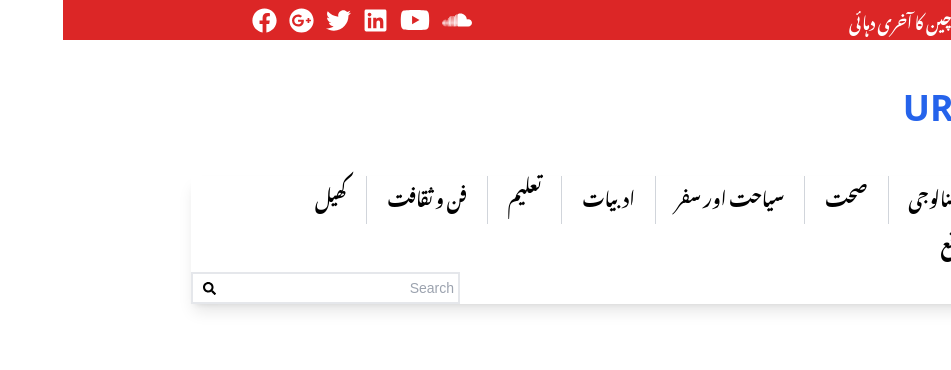
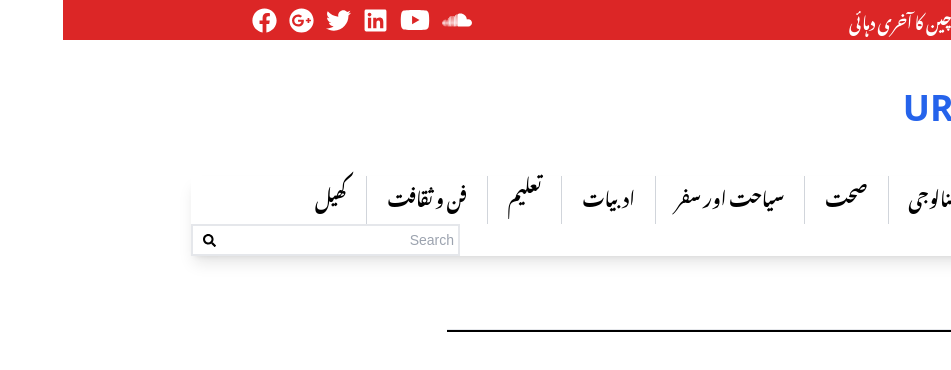
Before and after one commit to mrx7355608/newsclient, a React (Vite) app: page / in a window 1280 px wide. Shown: the top 370 px of the page, without its empty margins (329-1280 px from the left). Built offline with nearby package versions, Linux system fonts and the light colour scheme; a web font is replaced by a local one.

Commit message:
added a component for news topics

```diff
--- a/src/App.jsx
+++ b/src/App.jsx
@@ -2,12 +2,13 @@ import React from "react";
 import Headline from "./Components/Headline";
 import Logo from "./Components/Logo";
 import Categories from "./Components/Categories";
+import NewsTopic from "./Components/NewsTopic";
 
 function App() {
     return (
         <React.Fragment>
             <Headline />
-            <div
+            <section
                 className="mx-auto"
                 style={{
                     width: "80%",
@@ -15,7 +16,13 @@ function App() {
             >
                 <Logo />
                 <Categories />
-            </div>
+                <section className="flex gap-4 items-start w-full my-8">
+                    <div className="w-3/4">
+                        <NewsTopic />
+                    </div>
+                    <div></div>
+                </section>
+            </section>
         </React.Fragment>
     );
 }
--- a/src/Components/Categories.jsx
+++ b/src/Components/Categories.jsx
@@ -4,35 +4,29 @@ export default function Categories() {
     return (
         <div className="w-full shadow-lg bg-white">
             <div className="flex flex-wrap ">
-                <div className="border-gray-300 border-r-[1px] w-max h-12 flex items-center px-5 py-3">
+                <div className="border-gray-300 border-r-[1px] w-max h-12 flex items-center px-5 py-3 cursor-pointer hover:bg-gray-100">
                     <p className="text-lg pb-2">تاریخی مضمونات</p>
                 </div>
-                <div className="border-gray-300 border-r-[1px] w-max h-12 flex items-center px-5 py-3">
+                <div className="border-gray-300 border-r-[1px] w-max h-12 flex items-center px-5 py-3 cursor-pointer hover:bg-gray-100">
                     <p className="text-lg pb-2">سائنس اور ٹیکنالوجی</p>
                 </div>
-                <div className="border-gray-300 border-r-[1px] w-max h-12 flex items-center px-5 py-3">
+                <div className="border-gray-300 border-r-[1px] w-max h-12 flex items-center px-5 py-3 cursor-pointer hover:bg-gray-100">
                     <p className="text-lg pb-2">صحت</p>
                 </div>
-                <div className="border-gray-300 border-r-[1px] w-max h-12 flex items-center px-5 py-3">
+                <div className="border-gray-300 border-r-[1px] w-max h-12 flex items-center px-5 py-3 cursor-pointer hover:bg-gray-100">
                     <p className="text-lg pb-2">سیاحت اور سفر</p>
                 </div>
-                <div className="border-gray-300 border-r-[1px] w-max h-12 flex items-center px-5 py-3">
+                <div className="border-gray-300 border-r-[1px] w-max h-12 flex items-center px-5 py-3 cursor-pointer hover:bg-gray-100">
                     <p className="text-lg pb-2">ادبیات</p>
                 </div>
-                <div className="border-gray-300 border-r-[1px] w-max h-12 flex items-center px-5 py-3">
+                <div className="border-gray-300 border-r-[1px] w-max h-12 flex items-center px-5 py-3 cursor-pointer hover:bg-gray-100">
                     <p className="text-lg pb-2">تعلیم</p>
                 </div>
-                <div className="border-gray-300 border-r-[1px] w-max h-12 flex items-center px-5 py-3">
+                <div className="border-gray-300 border-r-[1px] w-max h-12 flex items-center px-5 py-3 cursor-pointer hover:bg-gray-100">
                     <p className="text-lg pb-2">فن و ثقافت</p>
                 </div>
-                <div className="border-gray-300 border-r-[1px] w-max h-12 flex items-center px-5 py-3">
+                <div className="border-gray-300 border-r-[1px] w-max h-12 flex items-center px-5 py-3 cursor-pointer hover:bg-gray-100">
                     <p className="text-lg pb-2">کھیل</p>
-                </div>
-                <div className="border-gray-300 border-r-[1px] w-max h-12 flex items-center px-5 py-3">
-                    <p className="text-lg pb-2">معاشرتی مسائل</p>
-                </div>
-                <div className="border-gray-300 border-r-[1px] w-max h-12 flex items-center px-5 py-3 cursor-pointer hover:bg-gray-100">
-                    <p className="text-lg pb-2">خبریں اور مواقع</p>
                 </div>
             </div>
             <div className="w-full relative flex items-center justify-end">
--- /dev/null
+++ b/src/Components/NewsTopic.jsx
@@ -0,0 +1,12 @@
+import React from "react";
+
+export default function NewsTopic() {
+    return (
+        <div className="flex w-full items-end">
+            <p className="font-bold text-white bg-black text-sm px-5 py-3">
+                تعلیم
+            </p>
+            <hr className="w-full h-[3px] bg-black" />
+        </div>
+    );
+}
```
